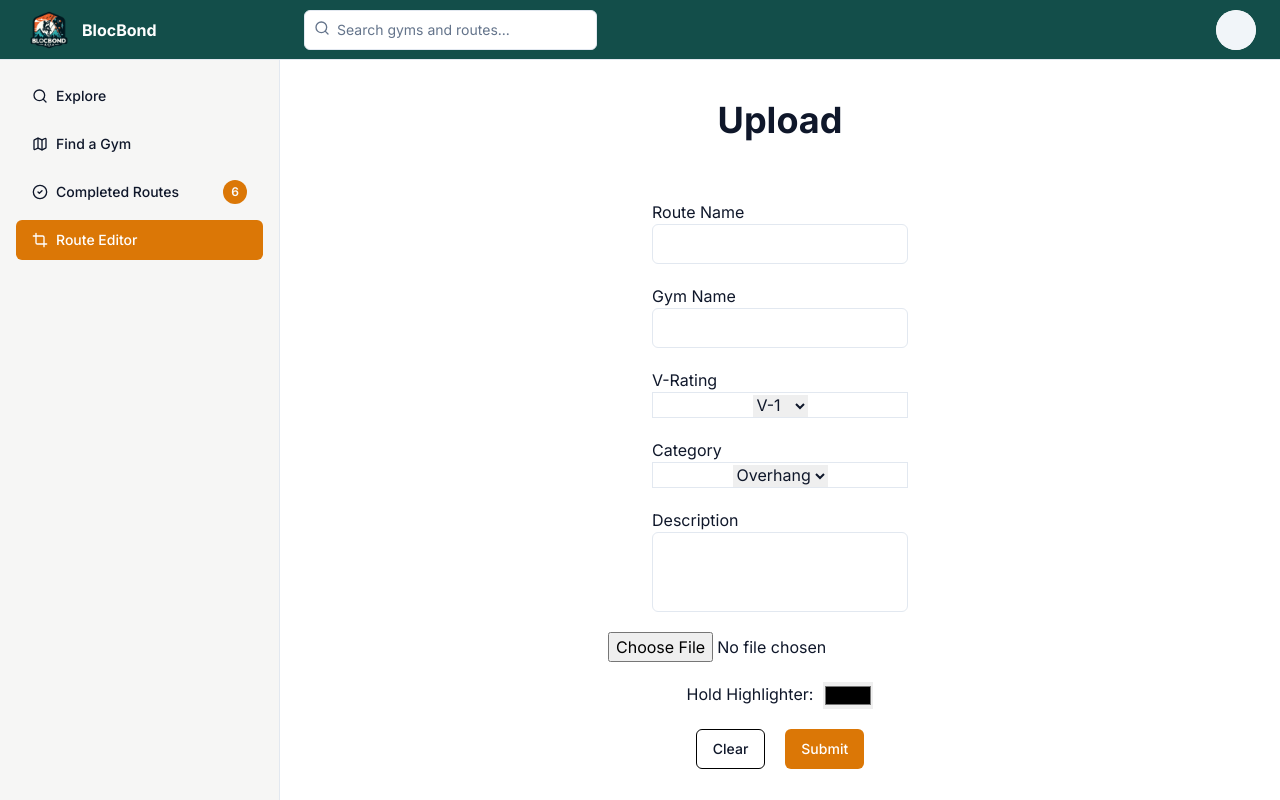
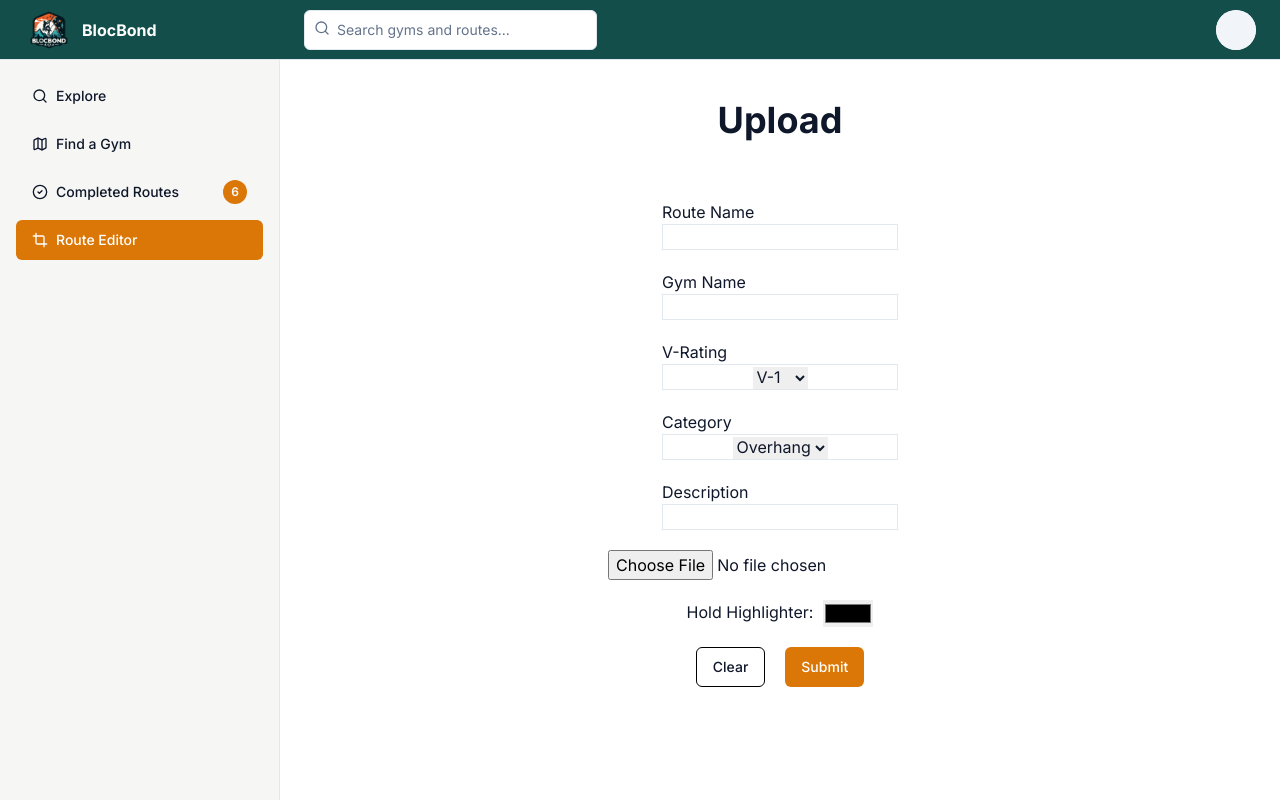
Before and after one commit to BlocBond/blocbond-web, a Next.js app: page /dashboard/upload in a window 1280 px wide. Built offline with nearby package versions, Linux system fonts and the light colour scheme; no server answers.

Commit message:
refactor upload forms for endpoint funtionality

```diff
--- a/app/dashboard/upload/page.tsx
+++ b/app/dashboard/upload/page.tsx
@@ -3,8 +3,8 @@
 import React, { useEffect, useRef, useState } from 'react';
 import Image from 'next/image';
 import { Button } from '@/components/ui/button';
-import { Input } from '@/components/ui/input';
-import { cn } from "@/lib/utils"
+// import { Input } from '@/components/ui/input';
+// import { cn } from "@/lib/utils"
 
 interface Square {
   x: number;
@@ -149,11 +149,15 @@ const CanvasComponent = () => {
         </div>
           <div>
             Route Name
-            <Input/>
+            <div className='border'>
+              <input type="text" id="uploadRouteName" name="uploadRouteName"/>
+            </div>
           </div>
           <div>
             Gym Name
-            <Input/>
+            <div className='border flex'>
+              <input type="text" id="uploadGymName" name="uploadGymName"/>
+            </div>
           </div>
           <div>
             V-Rating
@@ -189,9 +193,9 @@ const CanvasComponent = () => {
           </div>
           <div>
             Description
-            <Input className={cn(
-          "flex h-20 w-64 rounded-md border border-input bg-background px-3 py-2 text-sm ring-offset-background file:border-0 file:bg-transparent file:text-sm file:font-medium placeholder:text-muted-foreground focus-visible:outline-none focus-visible:ring-2 focus-visible:ring-ring focus-visible:ring-offset-2 disabled:cursor-not-allowed disabled:opacity-50",
-        )}/>
+            <div className='border'>
+              <input type="text" id="uploadDescription" name="uploadDescription"/>
+            </div>
           </div>
         </div>
       </div>
```
